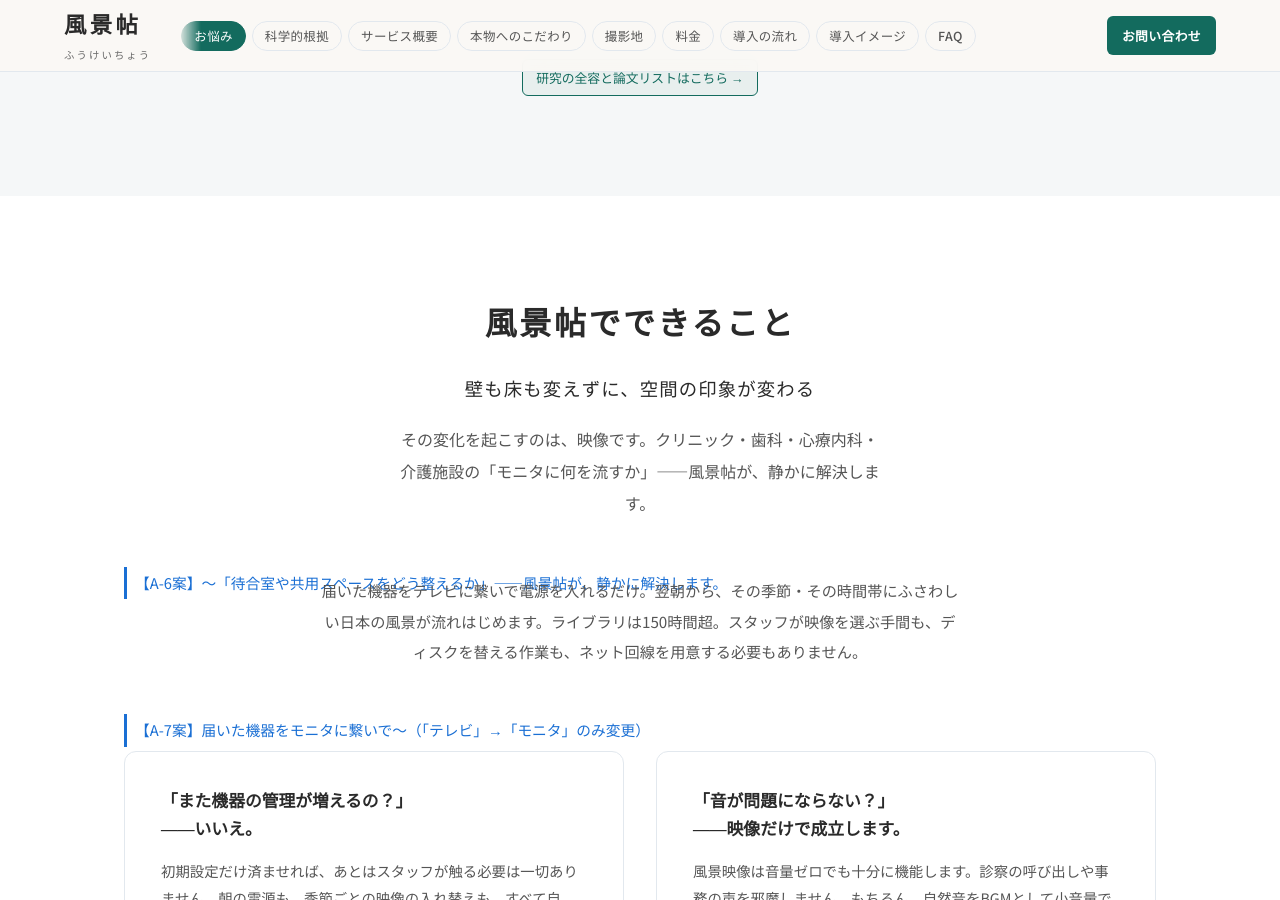
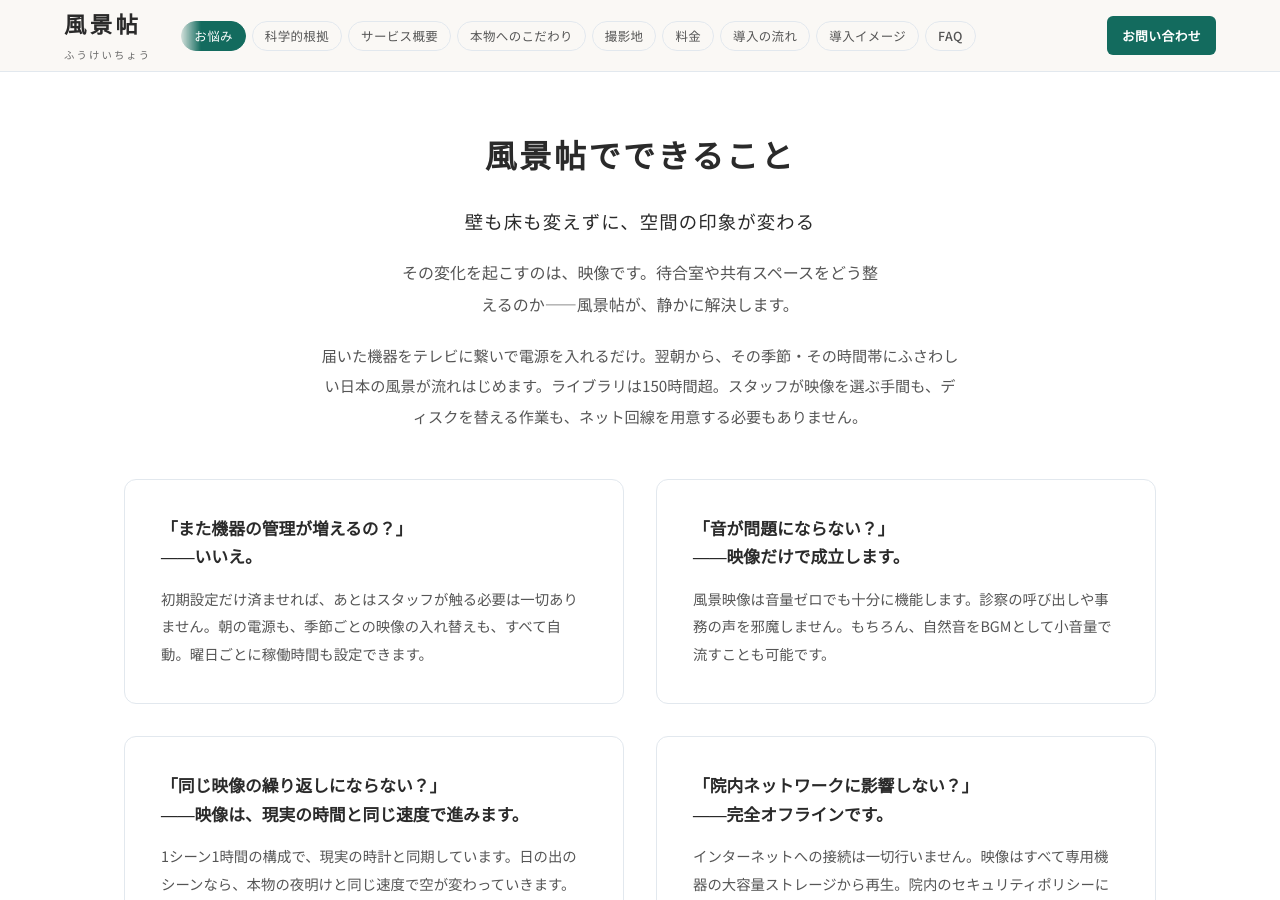
Before and after one commit to dr836gnypeq-ctrl/fukeichou-site, a Jekyll site: the page built from index.html, in a window 1280 px wide and 900 px high, scrolled down 2945 px. Built offline with Jekyll 4.4.1, drawn with Linux system fonts in a browser that asks for light colours; nearby versions of some CDN libraries; some of the changed text lies outside the part shown.

Commit message:
Apply approved copy changes A-1,3,5,6 B-2,3,6,7; keep B-4/B-5 on hold

```diff
--- a/evidence.html
+++ b/evidence.html
@@ -23,8 +23,7 @@ description: 待合室での自然映像の効果に関する科学的根拠。
 <div class="ev-route-grid">
 <a href="{{ '/evidence/clinic/' | relative_url }}" class="ev-route-card">
 <span class="ev-cat-pill ev-cat-pill--clinic">クリニック・歯科</span>
-<h3>待合室での患者行動変化と脳科学的根拠</h3>
-<span class="change-preview">【B-6案】施設での患者行動変化と脳科学的根拠</span>
+<h3>施設での患者行動変化と脳科学的根拠</h3>
 <p>待合室での患者行動変化、TVニュースとの比較、脳科学・メタ分析。歯科不安への待合室環境の影響、精神科での抗不安薬コスト削減データも掲載。</p>
 <span class="btn btn-primary">クリニック・歯科向け科学的根拠</span>
 </a>
--- a/index.html
+++ b/index.html
@@ -9,8 +9,7 @@ description: 待合室のモニターに何を流すか迷っていませんか
 <!-- ② 課題提起 — タブでクリニック／介護施設を分岐 -->
 <section class="section" id="pain">
 <div class="container">
-<h2 class="section-heading reveal">施設のモニターに、今何を流していますか？</h2>
-<span class="change-preview">【A-1案】待合室や共用スペースの時間を、どう整えていますか？</span>
+<h2 class="section-heading reveal">待合室や共用スペースの時間を、どう整えていますか？</h2>
 <p class="section-lead reveal reveal-d1">施設の種類によって、よく聞かれるお悩みが異なります。近いほうをご覧ください。</p>
 
 <div class="tab-switcher">
@@ -26,7 +25,6 @@ description: 待合室のモニターに何を流すか迷っていませんか
 <div class="pain-icon"><i data-lucide="volume-2"></i></div>
 <h3>ワイドショーの音が<br>診察の妨げになる</h3>
 <p>音量を上げれば呼び出しの声がかき消され、下げれば高齢の患者さんには聞こえない。字幕をつけても根本的な解決にならない。</p>
-<div class="change-preview-block">【A-2案】<strong>待合室の居心地が、患者さんの印象に残る</strong><br>騒がしい映像が不快感を生み、何もない空間が緊張を高める。どちらも、待合室の居心地を損ないます。</div>
 </div>
 <div class="pain-card reveal reveal-d2">
 <div class="pain-icon"><i data-lucide="timer"></i></div>
@@ -47,14 +45,12 @@ description: 待合室のモニターに何を流すか迷っていませんか
 <div class="pain-card reveal reveal-d1">
 <div class="pain-icon"><i data-lucide="brain"></i></div>
 <h3>刺激的なニュースが<br>症状を悪化させるリスクがある</h3>
-<p>センセーショナルなニュースや事件報道は、不安・抑うつの症状を抱える患者さんの精神状態に悪影響を与えることがある。待合室のテレビを消すわけにもいかない——その板挟みに応えます。</p>
-<div class="change-preview-block">【A-3案】〜かといって何も流さない沈黙の空間が、患者さんを落ち着かせるとも限らない。「穏やかな映像」という選択肢が、待合室にはあります。</div>
+<p>センセーショナルなニュースや事件報道は、不安・抑うつの症状を抱える患者さんの精神状態に悪影響を与えることがある。かといって何も流さない沈黙の空間が、患者さんを落ち着かせるとも限らない。「穏やかな映像」という選択肢が、待合室にはあります。</p>
 </div>
 <div class="pain-card reveal reveal-d2">
 <div class="pain-icon"><i data-lucide="eye-off"></i></div>
 <h3>他の患者さんと<br>目が合うことへの不安</h3>
 <p>心療内科・精神科の待合室では、「知人に見られたくない」「誰かと目が合うのが怖い」という患者さんが少なくない。モニターに視線が自然に向かう環境は、その緊張を静かにほぐします。</p>
-<span class="change-preview">【A-4案】〜視線の逃げ場がある環境は、その緊張を静かにほぐします。</span>
 </div>
 <div class="pain-card reveal reveal-d3">
 <div class="pain-icon"><i data-lucide="door-open"></i></div>
@@ -74,9 +70,8 @@ description: 待合室のモニターに何を流すか迷っていませんか
 </div>
 <div class="pain-card reveal reveal-d2">
 <div class="pain-icon"><i data-lucide="clapperboard"></i></div>
-<h3>共用スペースのテレビが<br>一日中つけっぱなし</h3>
-<p>チャンネル選びで入居者同士がもめることもある。かといって消すと静まり返る。テレビに代わる「ちょうどいい映像」が見つからない。</p>
-<div class="change-preview-block">【A-5案】<strong>共用スペースの過ごし方に、手を打てていない</strong><br>テレビをつけっぱなしにするとチャンネル争いや音量問題が起きる。かといって何もない共用スペースは殺風景で、入居者が自然に集まりにくい。「ちょうどいい映像」が、まだ見つかっていません。</div>
+<h3>共用スペースの過ごし方に、手を打てていない</h3>
+<p>テレビをつけっぱなしにするとチャンネル争いや音量問題が起きる。かといって何もない共用スペースは殺風景で、入居者が自然に集まりにくい。「ちょうどいい映像」が、まだ見つかっていません。</p>
 </div>
 <div class="pain-card reveal reveal-d3">
 <div class="pain-icon"><i data-lucide="sofa"></i></div>
@@ -227,10 +222,8 @@ description: 待合室のモニターに何を流すか迷っていませんか
 <div class="container">
 <h2 class="section-heading reveal">風景帖でできること</h2>
 <p class="section-tagline reveal">壁も床も変えずに、空間の印象が変わる</p>
-<p class="section-lead reveal reveal-d1">その変化を起こすのは、映像です。クリニック・歯科・心療内科・介護施設の「モニタに何を流すか」——風景帖が、静かに解決します。</p>
-<span class="change-preview">【A-6案】〜「待合室や共用スペースをどう整えるか」——風景帖が、静かに解決します。</span>
+<p class="section-lead reveal reveal-d1">その変化を起こすのは、映像です。待合室や共有スペースをどう整えるのか——風景帖が、静かに解決します。</p>
 <p class="section-overview reveal reveal-d2">届いた機器をテレビに繋いで電源を入れるだけ。翌朝から、その季節・その時間帯にふさわしい日本の風景が流れはじめます。ライブラリは150時間超。スタッフが映像を選ぶ手間も、ディスクを替える作業も、ネット回線を用意する必要もありません。</p>
-<span class="change-preview">【A-7案】届いた機器をモニタに繋いで〜（「テレビ」→「モニタ」のみ変更）</span>
 <div class="feature-grid">
 
 <div class="feature-card reveal reveal-d1">
@@ -364,8 +357,7 @@ description: 待合室のモニターに何を流すか迷っていませんか
 <span class="pricing-number">19,800</span>
 <span class="pricing-unit">円<small>（税込）</small></span>
 </div>
-<p class="pricing-daily">1日あたり660円。待合室の空気を変えるコスト。</p>
-<span class="change-preview">【B-2案】1日あたり660円。施設の空間に、映像を届けるコスト。</span>
+<p class="pricing-daily">1日あたり660円。施設の空間に、映像を届けるコスト。</p>
 </div>
 <div class="pricing-includes">
 <h4>含まれるもの</h4>
@@ -430,10 +422,9 @@ description: 待合室のモニターに何を流すか迷っていませんか
   </div>
 </div>
 <div class="container" style="text-align:center;margin-top:40px">
-<p class="section-lead reveal reveal-d1">あなたの待合室に置いた姿を、写真1枚で確認できます。</p>
-<span class="change-preview">【B-3案】あなたの施設に置いた姿を、写真1枚で確認できます。</span>
+<p class="section-lead reveal reveal-d1">あなたの施設に置いた姿を、写真1枚で確認できます。</p>
 <a href="{{ '/simulator/' | relative_url }}" class="btn btn-primary btn-lg reveal reveal-d2">待合室シミュレーターを開く →</a>
-<span class="change-preview">【B-4案】導入イメージを確認する →</span>
+<span class="change-preview">【B-4案・保留】導入イメージを確認する →</span>
 </div>
 </div>
 </section>
--- a/quality.html
+++ b/quality.html
@@ -167,8 +167,7 @@ canvas.ql-bit-canvas{height:40px}
       <div class="ql-reason-step">
         <div class="ql-step-num">③ 体験への影響</div>
         <h4>品質は「見た目」だけでなく「体験の深さ」に関わる</h4>
-        <p>不自然な縞は、意識しなくても脳が「補正しようとする」処理を引き起こします。その無意識の負荷が、リラックスや注意の回復に向かうべきリソースを消費します。待合室という「何もしない時間」を質の高い休息にするには、脳に余計な仕事をさせないことが重要です。</p>
-        <span class="change-preview">【B-7案】待合室や共用スペースという「何もしない時間」を質の高い休息にするには〜</span>
+        <p>不自然な縞は、意識しなくても脳が「補正しようとする」処理を引き起こします。その無意識の負荷が、リラックスや注意の回復に向かうべきリソースを消費します。待合室や共用スペースという「何もしない時間」を質の高い休息にするには、脳に余計な仕事をさせないことが重要です。</p>
       </div>
     </div>
 
```
Also changed, not shown: other parts of quality.html (+1 -1 lines).
